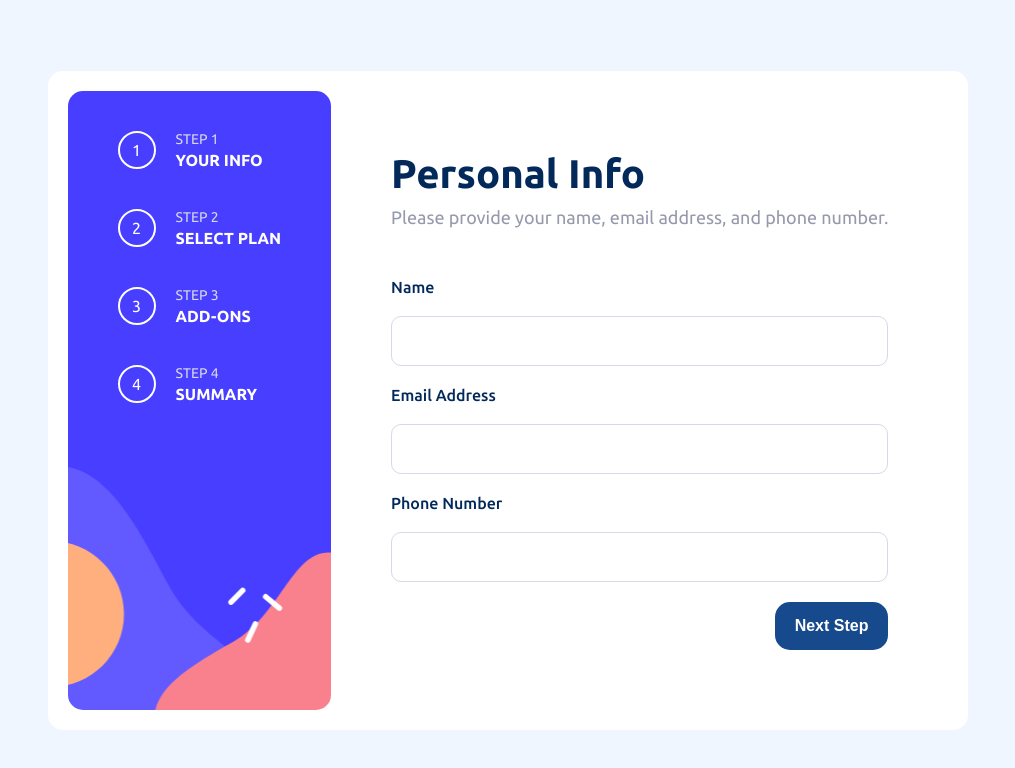
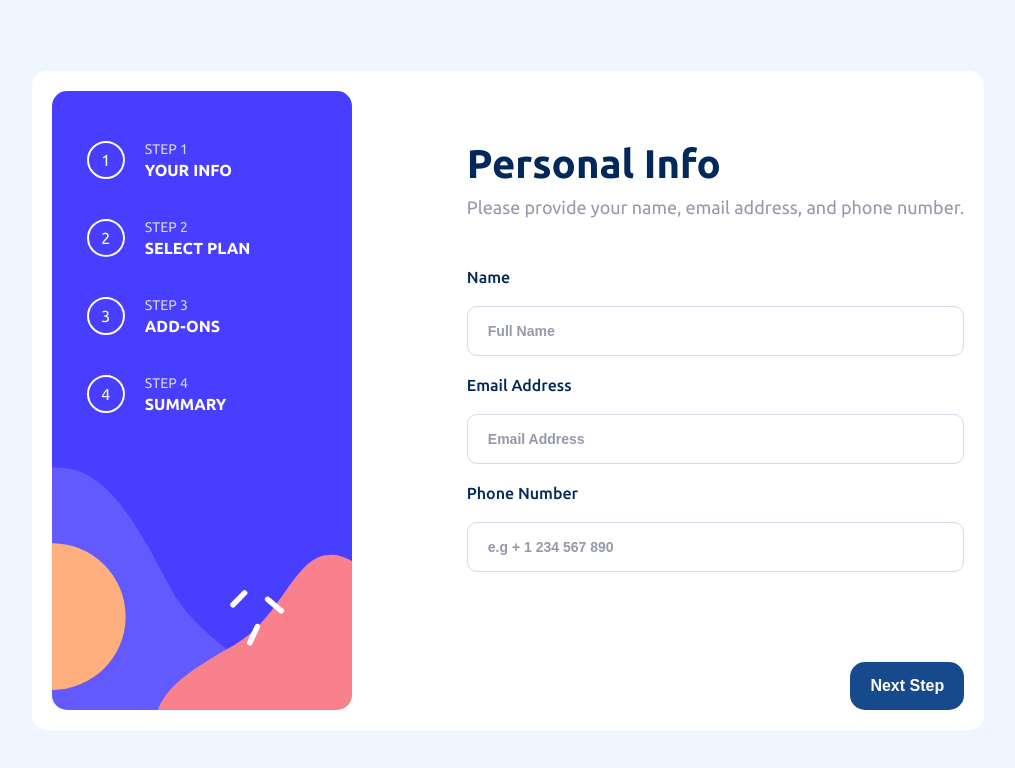
Before and after one commit to RichardVerbraak/multi-step-form, a React (Vite) app: page / in a window 1280 px wide. Shown: the top 768 px of the page, without its empty margins (132-1147 px from the left). Built offline with nearby package versions, Linux system fonts and the light colour scheme.

Commit message:
Added the rest of the styling to the first step

```diff
--- a/src/components/Form.tsx
+++ b/src/components/Form.tsx
@@ -54,6 +54,7 @@ const Form = () => {
             type="text"
             name="name"
             id="name"
+            placeholder="Full Name"
           />
 
           <label className="form__inputs--label" htmlFor="email">
@@ -64,6 +65,7 @@ const Form = () => {
             type="email"
             name="email"
             id="email"
+            placeholder="Email Address"
           />
 
           <label className="form__inputs--label" htmlFor="phone">
@@ -74,6 +76,7 @@ const Form = () => {
             type="number"
             name="phone"
             id="phone"
+            placeholder="e.g + 1 234 567 890"
           />
 
           <button className="form__button">Next Step</button>
--- a/src/sass/components/_container.scss
+++ b/src/sass/components/_container.scss
@@ -1,5 +1,6 @@
 .container {
   display: flex;
+  gap: 11.5rem;
 
   background-color: $white;
   border-radius: $border-radius;
--- a/src/sass/components/_form.scss
+++ b/src/sass/components/_form.scss
@@ -1,8 +1,6 @@
 .form {
-  padding: 6rem;
-
   &__header {
-    margin-bottom: 5rem;
+    padding: 5rem 0rem;
 
     &--title {
       color: $marine-blue;
@@ -38,14 +36,23 @@
 
       padding: 1.5rem 2rem;
 
-      &:focus,
-      &:active {
-        border-color: $pastel-blue;
+      &:focus {
+        outline: none;
+        border-color: $marine-blue;
+      }
+
+      &::placeholder {
+        color: $cool-gray;
+        font-size: 1.4rem;
+        font-weight: $bolder;
       }
     }
   }
 
   &__button {
+    cursor: pointer;
+    margin-top: 7rem;
+
     align-self: end;
     padding: 1.5rem 2rem;
     color: $white;
--- a/src/sass/components/_sidebar.scss
+++ b/src/sass/components/_sidebar.scss
@@ -12,7 +12,8 @@
   font-size: $default-fs;
   text-transform: uppercase;
 
-  padding: 4rem 5rem;
+  padding: 5rem 5rem 5rem 3.5rem;
+  width: 30rem;
   row-gap: 4rem;
 
   border-radius: $border-radius;
```
